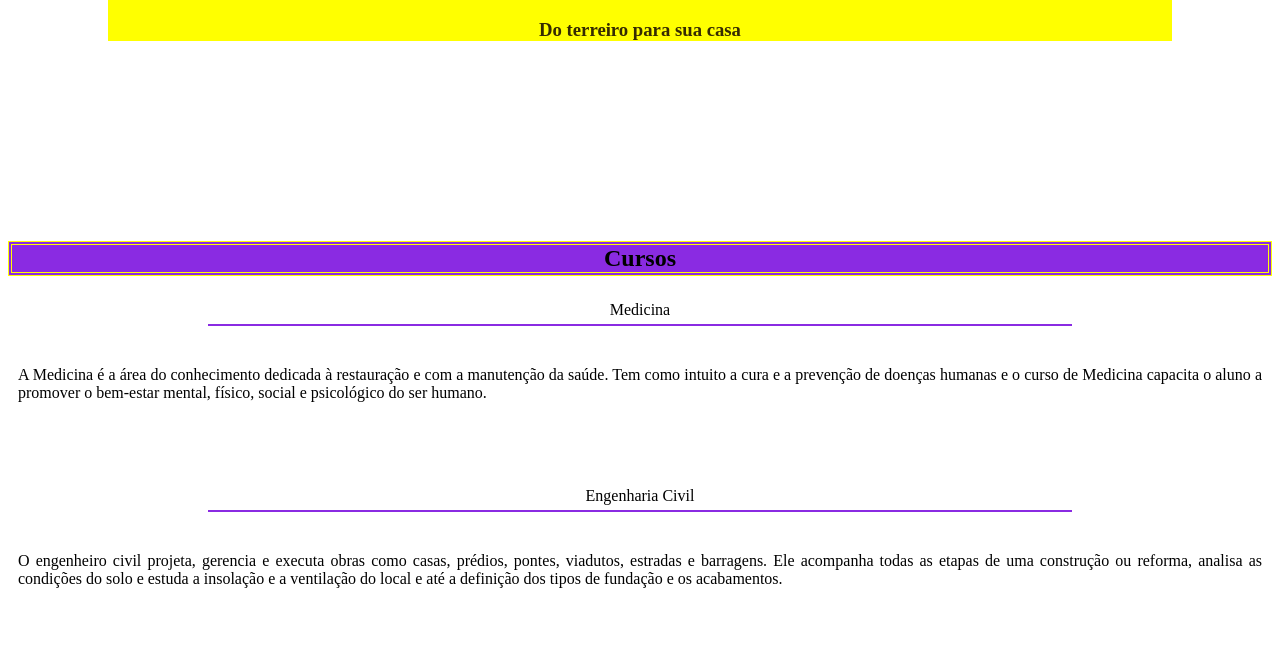
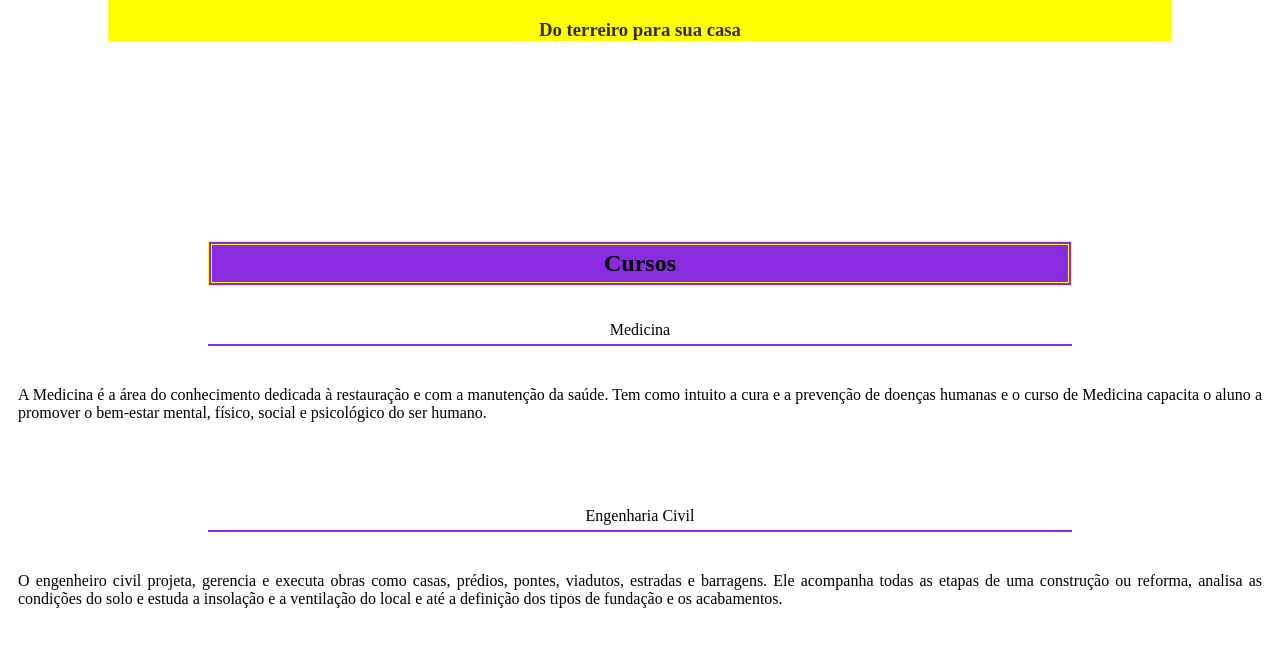
Before and after one commit to gustavobiel/Universidade, a plain HTML site: page index.html in a window 1280 px wide. Shown: the part 121-786 px from the top of the page. Drawn offline with Linux system fonts and the light colour scheme.

Commit message:
css completo

```diff
--- a/index.html
+++ b/index.html
@@ -17,7 +17,7 @@
       <h3 style="color: rgb(53, 43, 2)">Do terreiro para sua casa</h3>
     </header>
     <section>
-      <h2 id="curso">Cursos</h2>
+      <h2 class="curso" id="curso">Cursos</h2>
       <p class="curso">Medicina</p>
       <p class="descricao">
         A Medicina é a área do conhecimento dedicada à restauração e com a
--- a/style.css
+++ b/style.css
@@ -8,7 +8,7 @@ header{
 }
 
 
-h2#curso{
+h2#curso.curso{
     text-align: center;
     border: 4px double yellow;
     background-color: blueviolet;
```
